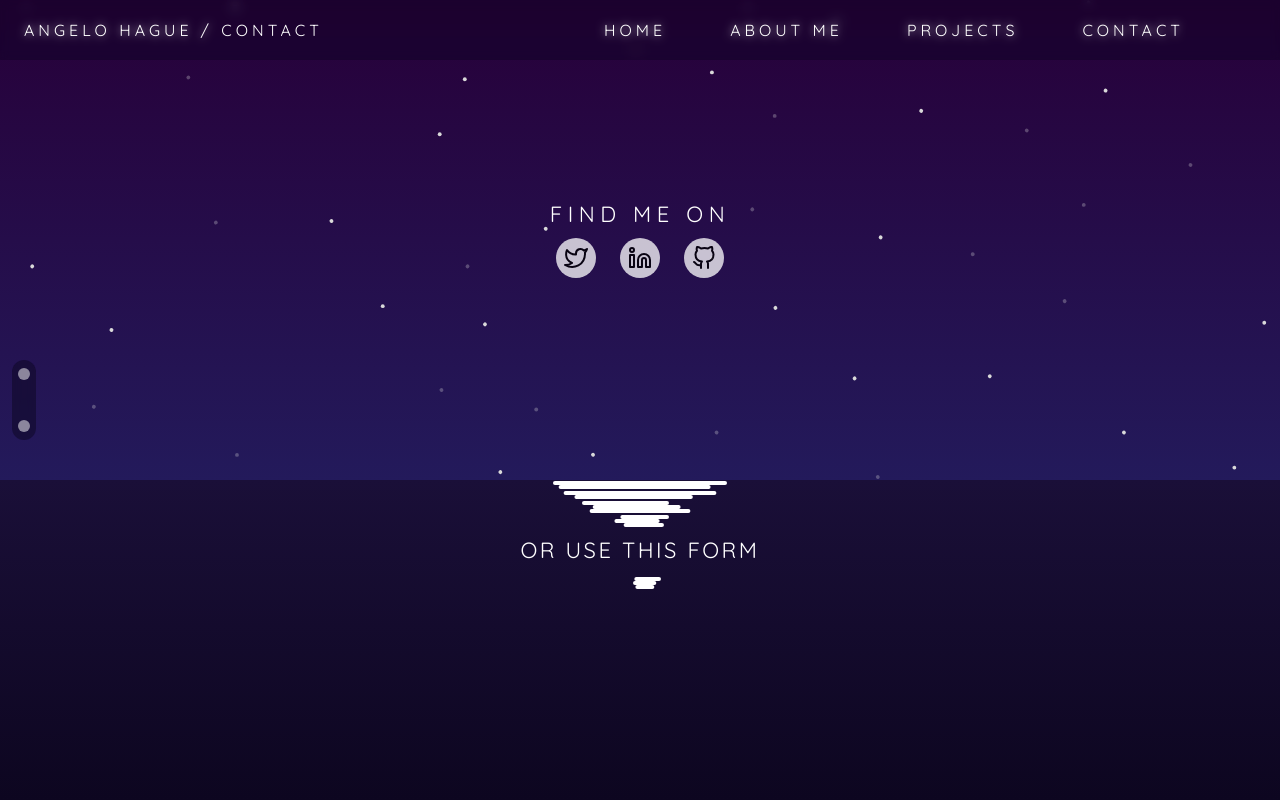
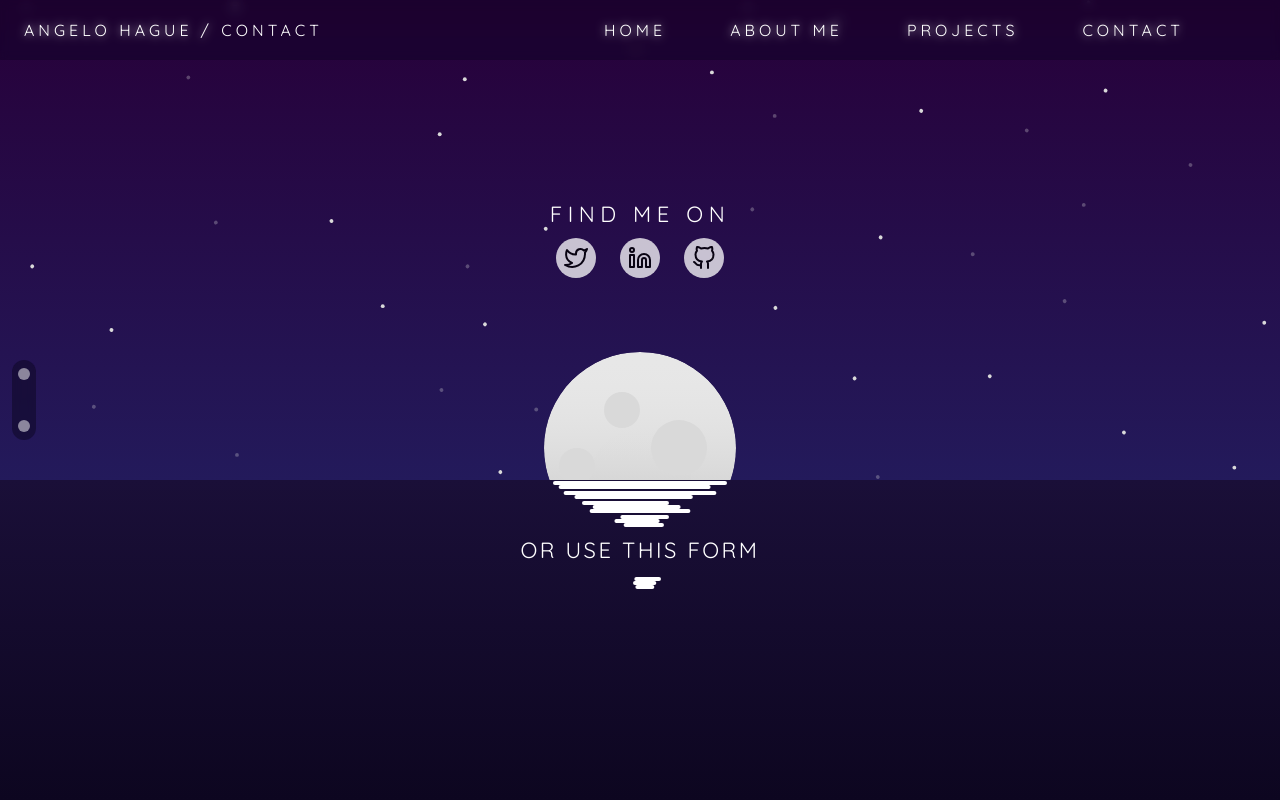
Before and after one commit to AngeloHague/next-js-personal-site, a Next.js app: page /contact in a window 1280 px wide. Shown: the top 800 px of the page. Built offline with nearby package versions, Linux system fonts and the light colour scheme.

Commit message:
Added low moon to hero section

```diff
--- a/src/components/HeroSection.js
+++ b/src/components/HeroSection.js
@@ -7,13 +7,14 @@ import stars from '@/assets/Stars.svg'
 import { handleScroll } from "@/lib/scrolling";
 import ShimmerAnimation from './ShimmerAnimation';
 
-export default function HeroSection({home=false, show_moon=false, btn_text='Dive Deeper', btn_link, subtitle, children}) {
-  'use client'
+export default function HeroSection({home=false, low_moon=false, btn_text='Dive Deeper', btn_link, subtitle, children}) {
+  // 'use client'
     const title = (home) ? <h1>Angelo Hague</h1> : '';
     const homeClass =  (home) ? "home" : '';
-    const moon_el = (show_moon || home) ?
+    const moonClass = (low_moon) ? 'moon low' : 'moon';
+    const moon_el = (low_moon || home) ?
     <Image
-        className='moon'
+        className={moonClass}
         priority
         src={moon}
         width={138}
```
